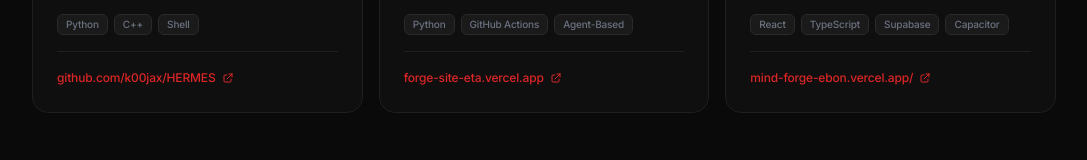
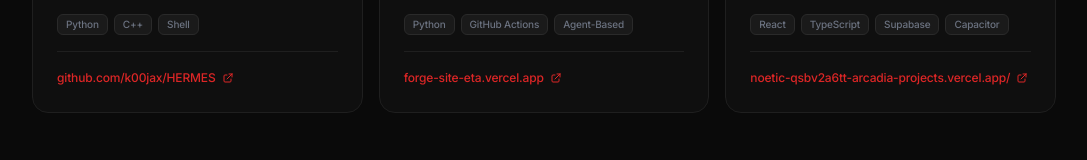
Before and after one commit to k00jax/fonger-ai, a Next.js app: page /projects in a window 1280 px wide. Shown: the part 2678-2838 px from the top of the page, without its empty margins (96-1183 px from the left). Built offline with nearby package versions, Linux system fonts and the light colour scheme.

Commit message:
Update Noetic link

```diff
--- a/src/app/projects/page.js
+++ b/src/app/projects/page.js
@@ -109,7 +109,7 @@ const projects = [
     description:
       'ESP training application. Develop and track extrasensory perception through Zener cards, decimal sequences, and full deck prediction exercises. Built with Supabase and Capacitor.',
     status: 'live',
-    link: 'https://mind-forge-ebon.vercel.app/',
+    link: 'https://noetic-qsbv2a6tt-arcadia-projects.vercel.app/',
     image: '/noetic-preview.png',
     tech: ['React', 'TypeScript', 'Supabase', 'Capacitor'],
   },
```
Also changed, not shown: 24 other files (tests, documents, lock files or other folders).
